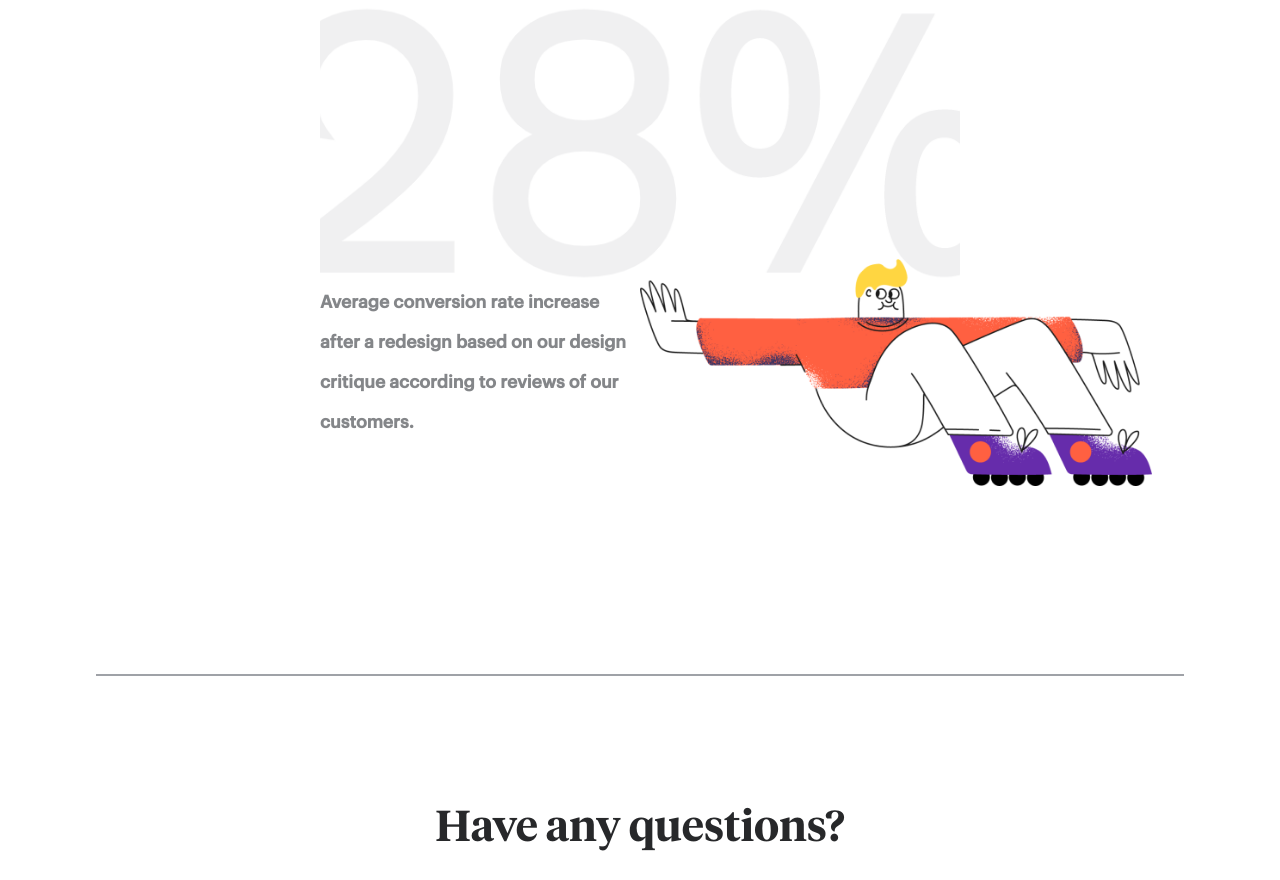
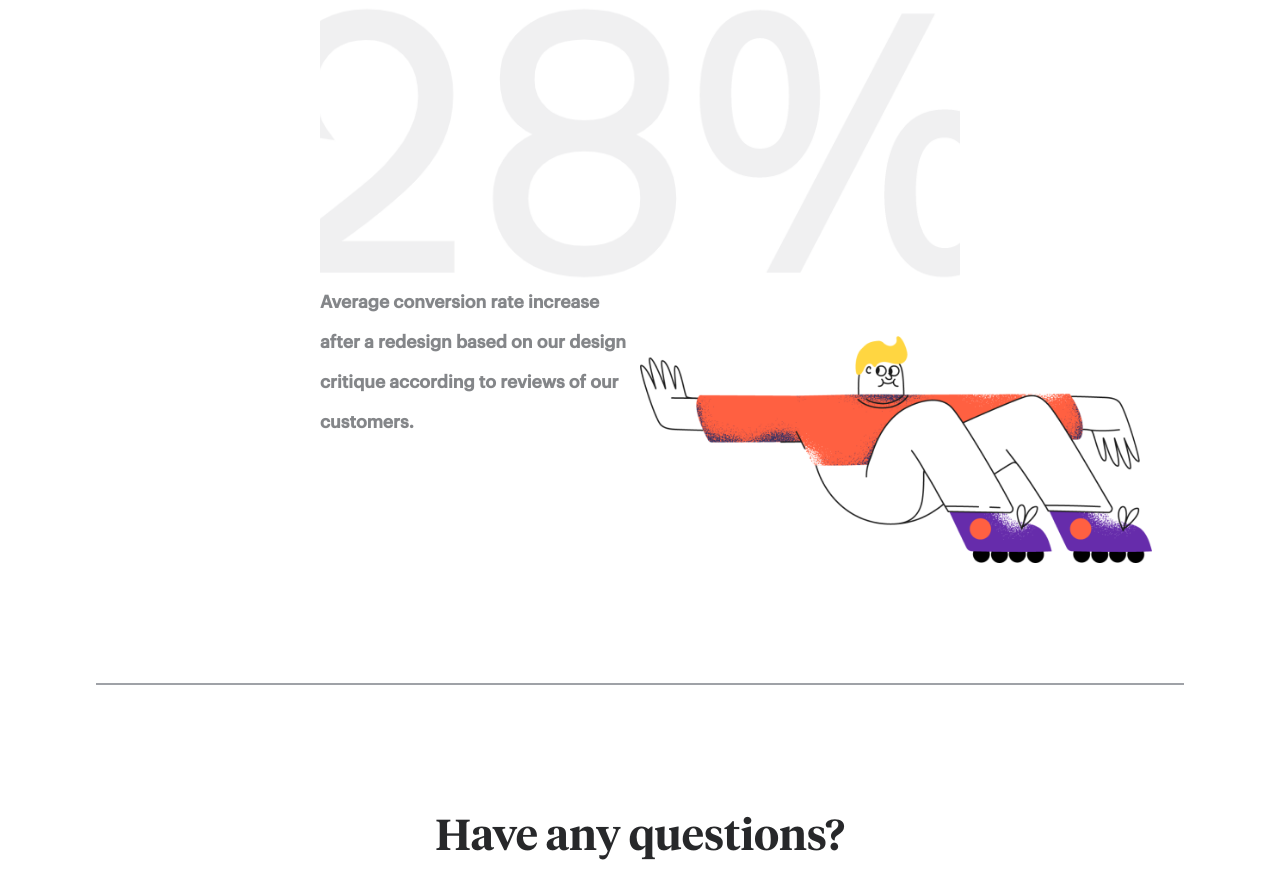
Before and after one commit to Daniel-Rauh/Project_Design_Critique, a plain HTML site: page index.html in a window 1280 px wide. Shown: the part 3154-4034 px from the top of the page. Drawn offline with Linux system fonts and the light colour scheme.

Commit message:
Ich glaube ich spinne

```diff
--- a/assets/css/style.css
+++ b/assets/css/style.css
@@ -165,7 +165,7 @@ p{
     background: url(../img/home_how_it_works.png) center/cover no-repeat;
 }
 #critique{
-    padding: 20vh 25% 0;
+    padding: 20vh 25% 30vh;
     text-align: center;
     position: relative;
 }
@@ -193,11 +193,9 @@ p{
     line-height: 40px;
 }
 #critique img{
-    /* position: absolute; */
-
-    /* bottom: 10vh; */
-    width: 80%;
-    transform: translate(50%, -23vh);
+    position: absolute;
+    bottom: 15vh;
+    width: 40%;
 }
 #questions{
     margin: 0 7.5%;
@@ -228,3 +226,17 @@ p{
     text-decoration: none;
     color: #2B2C2E;
 }
+@keyframes spin{
+    0%{
+        transform: rotate(0deg);
+    }
+    50%{
+        transform: rotate(180deg);
+    }
+    100%{
+        transform: rotate(360deg);
+    }
+}
+.propeller:active{
+    animation: spin .4s infinite linear;
+}
--- a/index.html
+++ b/index.html
@@ -59,7 +59,7 @@
         <p>Fill out a short design brief to send your design for our critique! <br> One week delivery. $480 flat rate for any design. Money-back guarantee.</p>
         <div></div>
         <h4>Average conversion rate increase after a redesign based on our design critique according to reviews of our customers.</h4>
-        <img src="assets/img/home_conversion.png" alt="">
+        <img src="assets/img/home_conversion.png" alt="" class="propeller">
     </section>
     <section id="questions">
         <h1>Have any questions?</h1>
```
